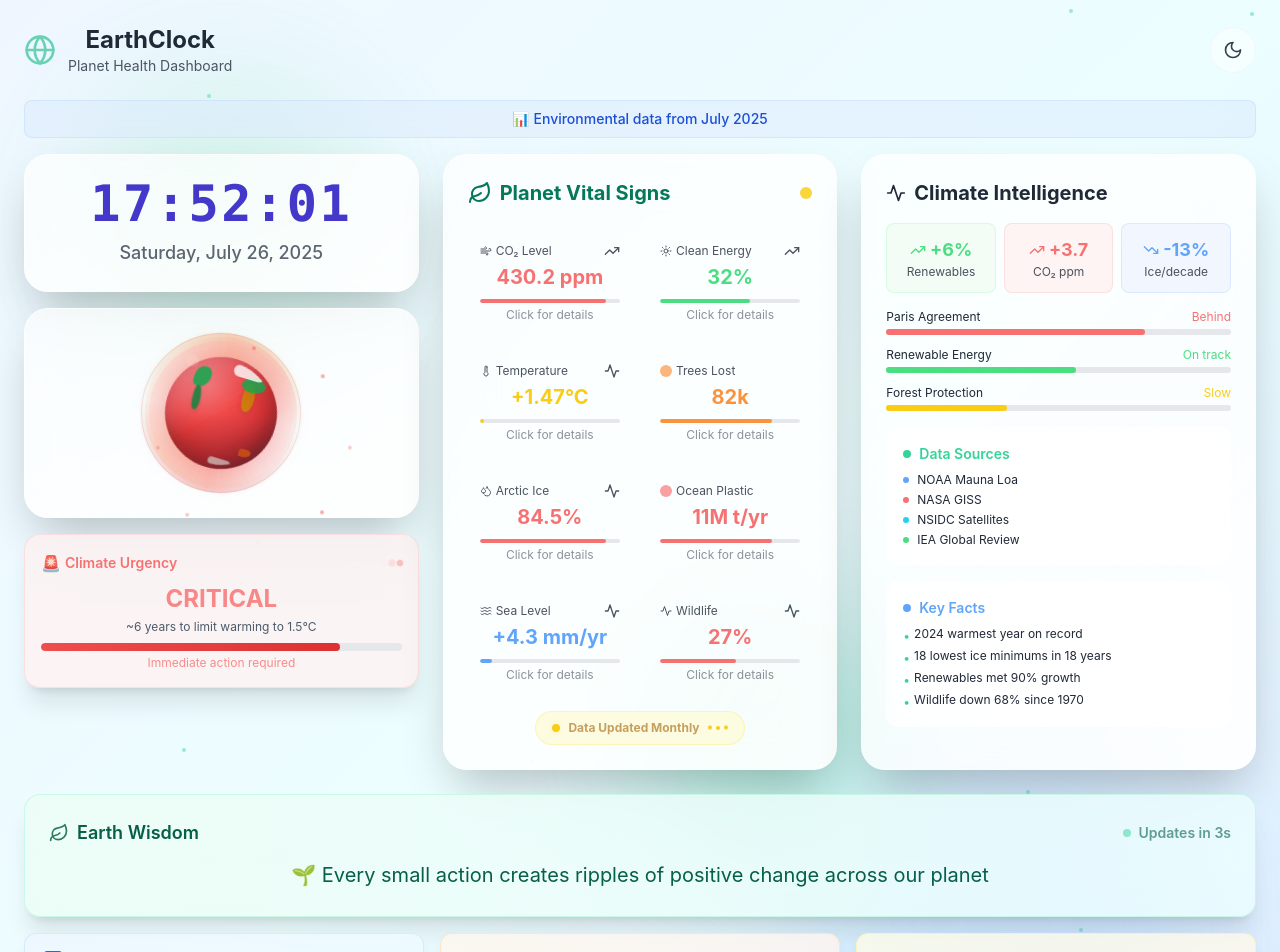
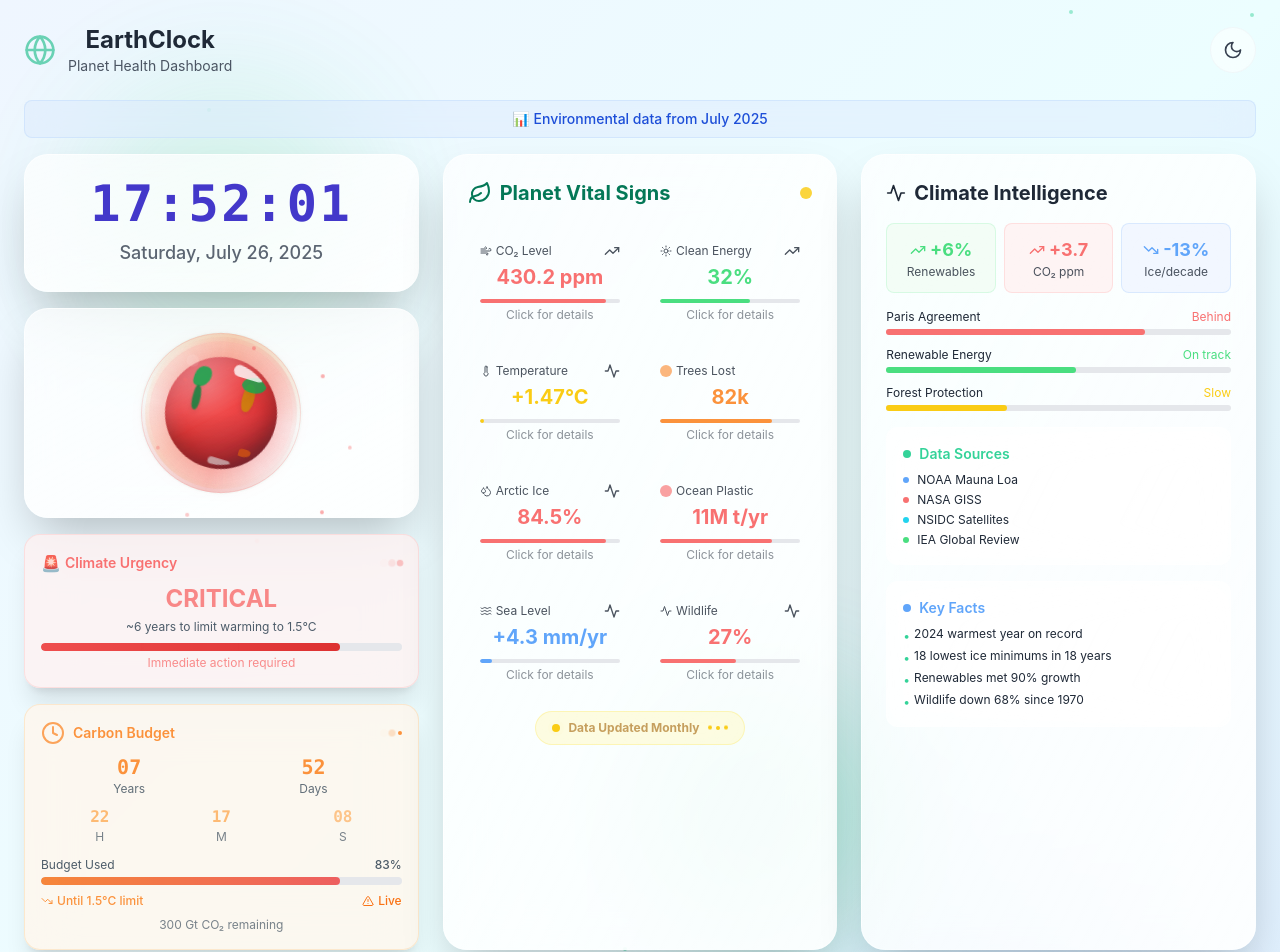
Before and after one commit to humaxai2025/earthclock, a React (Vite) app: page / in a window 1280 px wide. Shown: the top 952 px of the page. Built offline with nearby package versions, Linux system fonts and the light colour scheme; the HTML template or start-up script is replaced by a standard one.

Commit message:
Added Carbon Countdown component

```diff
--- a/src/App.jsx
+++ b/src/App.jsx
@@ -6,6 +6,7 @@ import Header from './components/Header';
 import TimeDisplay from './components/TimeDisplay';
 import EarthVisualization from './components/EarthVisualization';
 import ClimateUrgencyMeter from './components/ClimateUrgencyMeter';
+import CarbonCountdown from './components/CarbonCountdown';
 import EnvironmentalDataGrid from './components/EnvironmentalDataGrid';
 import ClimateIntelligence from './components/ClimateIntelligence';
 import EcoTip from './components/EcoTip';
@@ -302,6 +303,7 @@ function App() {
               />
               <ClimateUrgencyMeter isDarkMode={isDarkMode} />
             </div>
+            <CarbonCountdown isDarkMode={isDarkMode} />
           </div>
 
           {/* Center Column - Environmental Data */}
--- /dev/null
+++ b/src/components/CarbonCountdown.jsx
@@ -0,0 +1,163 @@
+import React, { useState, useEffect } from 'react';
+import { Clock, AlertTriangle, TrendingDown } from 'lucide-react';
+
+const CarbonCountdown = ({ isDarkMode }) => {
+  const [timeRemaining, setTimeRemaining] = useState({
+    years: 0,
+    days: 0,
+    hours: 0,
+    minutes: 0,
+    seconds: 0
+  });
+
+  // Carbon budget data
+  const carbonBudgetData = {
+    remainingGt: 300, // Remaining carbon budget in Gt CO₂
+    currentEmissions: 42.0, // Current annual emissions in Gt CO₂/year
+    targetDate: new Date('2031-12-31T23:59:59'), // Approximate date when budget exhausted
+    budgetUsedPercent: 83 // Percentage of original budget already used
+  };
+
+  // Calculate more precise countdown based on emission rate
+  const calculateRemainingTime = () => {
+    const now = new Date();
+
+    // Calculate target date based on current emission rate
+    const yearsRemaining = carbonBudgetData.remainingGt / carbonBudgetData.currentEmissions;
+    const millisecondsRemaining = yearsRemaining * 365.25 * 24 * 60 * 60 * 1000;
+    const targetDate = new Date(now.getTime() + millisecondsRemaining);
+
+    const timeDiff = targetDate.getTime() - now.getTime();
+
+    if (timeDiff <= 0) {
+      return {
+        years: 0,
+        days: 0,
+        hours: 0,
+        minutes: 0,
+        seconds: 0,
+        expired: true
+      };
+    }
+
+    const years = Math.floor(timeDiff / (1000 * 60 * 60 * 24 * 365.25));
+    const days = Math.floor((timeDiff % (1000 * 60 * 60 * 24 * 365.25)) / (1000 * 60 * 60 * 24));
+    const hours = Math.floor((timeDiff % (1000 * 60 * 60 * 24)) / (1000 * 60 * 60));
+    const minutes = Math.floor((timeDiff % (1000 * 60 * 60)) / (1000 * 60));
+    const seconds = Math.floor((timeDiff % (1000 * 60)) / 1000);
+
+    return {
+      years,
+      days,
+      hours,
+      minutes,
+      seconds,
+      expired: false
+    };
+  };
+
+  // Update countdown every second
+  useEffect(() => {
+    const timer = setInterval(() => {
+      setTimeRemaining(calculateRemainingTime());
+    }, 1000);
+
+    // Set initial time
+    setTimeRemaining(calculateRemainingTime());
+
+    return () => clearInterval(timer);
+  }, []);
+
+  const formatTimeUnit = (value, unit) => {
+    const paddedValue = value.toString().padStart(2, '0');
+    return { value: paddedValue, unit };
+  };
+
+  return (
+    <div className={`p-3 sm:p-4 rounded-xl sm:rounded-2xl backdrop-blur-xl shadow-xl border transition-all duration-300 hover:scale-105 ${
+      isDarkMode ? 'bg-orange-900/30 border-orange-500/30' : 'bg-orange-50/80 border-orange-200/50'
+    }`}>
+      <h4 className="text-xs sm:text-sm font-semibold mb-2 text-orange-400 flex items-center">
+        <Clock className="animate-pulse text-sm sm:text-base mr-1" />
+        <span className="ml-1">Carbon Budget</span>
+        <div className="ml-auto flex space-x-1">
+          <div className="w-1 h-1 rounded-full bg-orange-400 animate-ping" />
+          <div className="w-1 h-1 rounded-full bg-orange-400 animate-ping" style={{animationDelay: '0.3s'}} />
+          <div className="w-1 h-1 rounded-full bg-orange-400 animate-ping" style={{animationDelay: '0.6s'}} />
+        </div>
+      </h4>
+
+      {/* Countdown Display */}
+      <div className="mb-3">
+        <div className="grid grid-cols-2 gap-2 mb-2">
+          <div className="text-center">
+            <div className="text-lg sm:text-xl font-bold font-mono text-orange-400">
+              {formatTimeUnit(timeRemaining.years, 'Y').value}
+            </div>
+            <div className="text-xs opacity-70">Years</div>
+          </div>
+          <div className="text-center">
+            <div className="text-lg sm:text-xl font-bold font-mono text-orange-400">
+              {formatTimeUnit(timeRemaining.days, 'D').value}
+            </div>
+            <div className="text-xs opacity-70">Days</div>
+          </div>
+        </div>
+
+        <div className="grid grid-cols-3 gap-1">
+          <div className="text-center">
+            <div className="text-sm sm:text-base font-bold font-mono text-orange-300">
+              {formatTimeUnit(timeRemaining.hours, 'H').value}
+            </div>
+            <div className="text-xs opacity-60">H</div>
+          </div>
+          <div className="text-center">
+            <div className="text-sm sm:text-base font-bold font-mono text-orange-300">
+              {formatTimeUnit(timeRemaining.minutes, 'M').value}
+            </div>
+            <div className="text-xs opacity-60">M</div>
+          </div>
+          <div className="text-center">
+            <div className="text-sm sm:text-base font-bold font-mono text-orange-300 animate-pulse">
+              {formatTimeUnit(timeRemaining.seconds, 'S').value}
+            </div>
+            <div className="text-xs opacity-60">S</div>
+          </div>
+        </div>
+      </div>
+
+      {/* Progress Bar */}
+      <div className="mb-2">
+        <div className="flex justify-between text-xs mb-1 opacity-80">
+          <span>Budget Used</span>
+          <span className="font-medium">{carbonBudgetData.budgetUsedPercent}%</span>
+        </div>
+        <div className="w-full bg-gray-200 rounded-full h-2 overflow-hidden">
+          <div className="bg-gradient-to-r from-orange-500 to-red-500 h-2 rounded-full relative animate-pulse"
+               style={{width: `${carbonBudgetData.budgetUsedPercent}%`}}>
+            <div className="absolute inset-0 bg-gradient-to-r from-transparent via-white/30 to-transparent animate-ping" />
+          </div>
+        </div>
+      </div>
+
+      {/* Status Message */}
+      <div className="flex items-center justify-between text-xs">
+        <div className="flex items-center text-orange-400">
+          <TrendingDown className="w-3 h-3 mr-1" />
+          <span className="font-medium">Until 1.5°C limit</span>
+        </div>
+        <div className="flex items-center text-orange-500">
+          <AlertTriangle className="w-3 h-3 mr-1" />
+          <span className="font-medium">Live</span>
+        </div>
+      </div>
+
+      {/* Bottom text */}
+      <div className="text-xs text-center mt-2 opacity-60">
+        {carbonBudgetData.remainingGt} Gt CO₂ remaining
+      </div>
+    </div>
+  );
+};
+
+export default CarbonCountdown;
```
